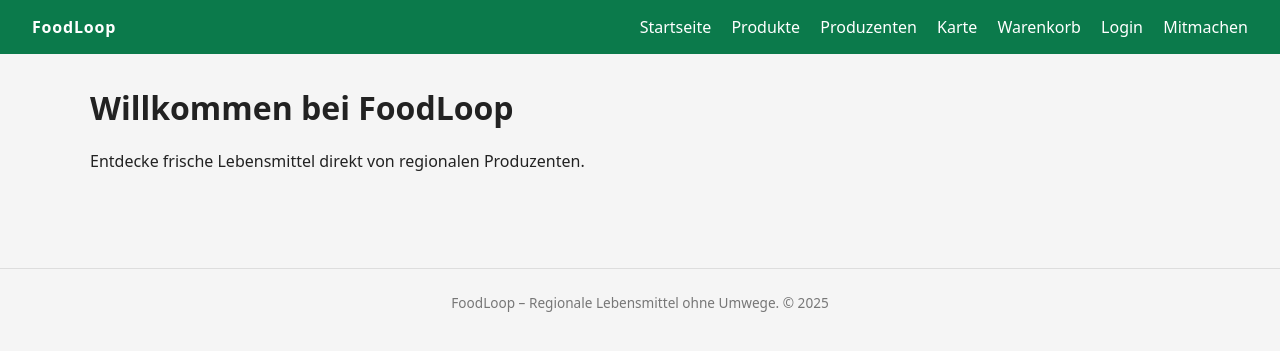
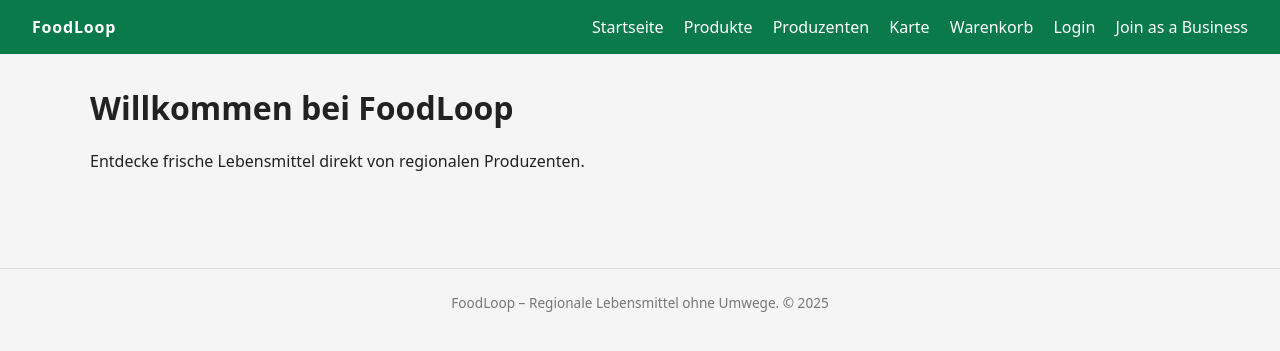
Before and after one commit to kaangecer/e-farmersmarket, a Python web app: template templates/home.html in a window 1280 px wide. Shown: the top 351 px of the page. Run offline with Jinja, Linux system fonts and the light colour scheme; the template is opened without the code that fills it, so the values that code supplies are empty.

Commit message:
renamed old signup page to business (placeholder)

```diff
--- a/templates/base.html
+++ b/templates/base.html
@@ -20,7 +20,7 @@
         <a href="{{ url_for('maps') }}">Karte</a>
         <a href="{{ url_for('cart') }}">Warenkorb</a>
         <a href="{{ url_for('login') }}">Login</a>
-        <a href="{{ url_for('signup') }}">Mitmachen</a>
+        <a href="{{ url_for('business') }}">Join as a Business</a>
     </nav>
 </header>
 
```
